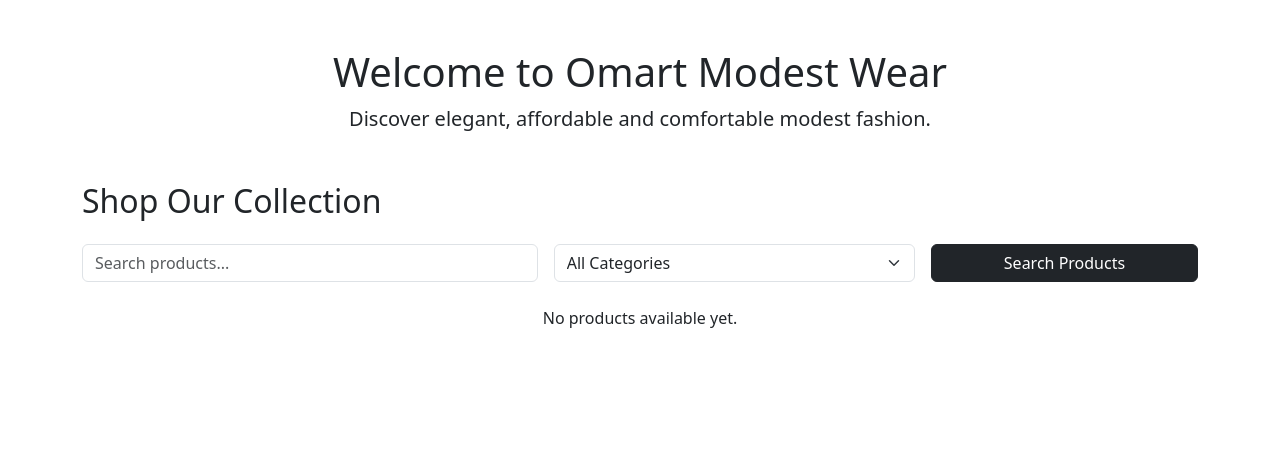
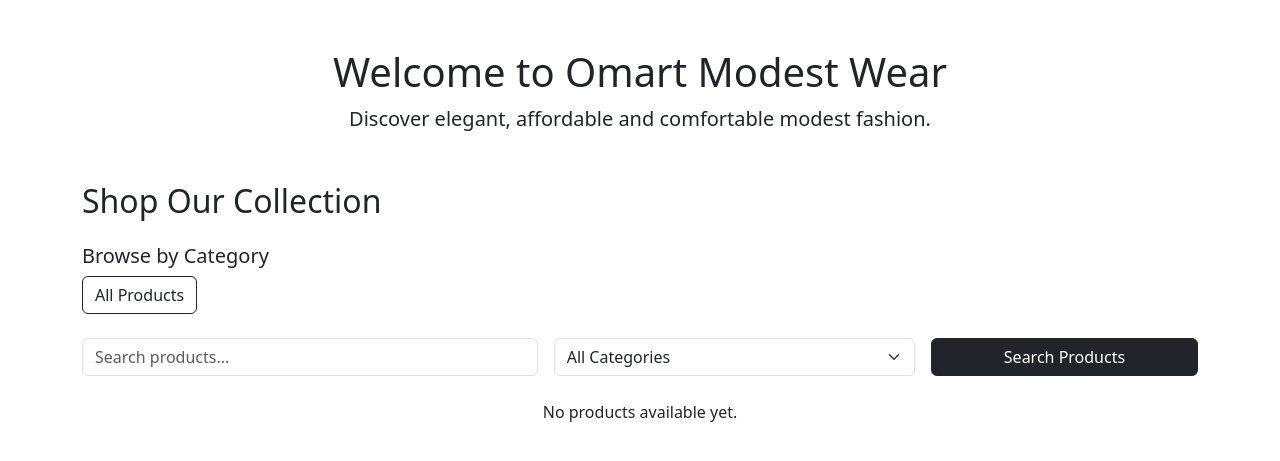
Before and after one commit to MariamOkuniyi/omart_modest_wear, a Rails app: page / in a window 1280 px wide. Shown: the top 461 px of the page. Run offline with Rails 7, Linux system fonts and the light colour scheme; data that the repository does not hold is empty; style sheets or scripts are compiled from the project's sources; parts of the project's set-up code (start-up, migrations or seed data) failed here and were passed over; some libraries are stand-ins or nearby versions.

Commit message:
Add category navigation and fix Rails controller tests

```diff
--- a/app/views/store/index.html.erb
+++ b/app/views/store/index.html.erb
@@ -7,6 +7,24 @@
   </div>
 
   <h2 class="mb-4">Shop Our Collection</h2>
+  <!-- Category Navigation -->
+<div class="mb-4">
+  <h5>Browse by Category</h5>
+
+  <div class="d-flex flex-wrap gap-2">
+
+    <%= link_to "All Products",
+        root_path,
+        class: "btn btn-outline-dark" %>
+
+    <% @categories.each do |category| %>
+      <%= link_to category.name,
+          root_path(category_id: category.id),
+          class: "btn btn-outline-dark" %>
+    <% end %>
+
+  </div>
+</div>
   <%= form_with url: root_path, method: :get, local: true, class: "row g-3 mb-4" do |form| %>
   <div class="col-md-5">
     <%= form.text_field :search,
```
Also changed, not shown: test/controllers/cart_controller_test.rb (+1 -1 lines), test/controllers/checkout_controller_test.rb (+4 -3 lines), test/controllers/orders_controller_test.rb (+6 -3 lines), test/fixtures/users.yml (+6 -10 lines).
